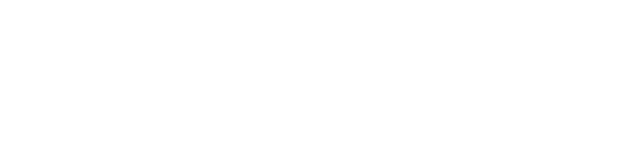
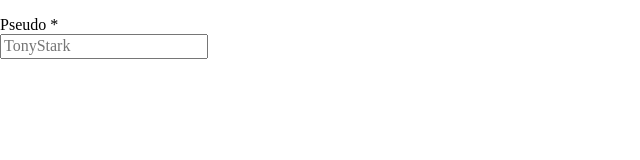
Before and after one commit to Cindoushka/Nuit-de-l-info, a website: page elements html/formulaire.html in a window 1280 px wide. Shown: the whole page, without its empty margins (0-640 px from the left). Drawn offline with nearby package versions, Linux system fonts and the light colour scheme; files that its build step writes are made by us from their sources; a web font is replaced by a local one.

Commit message:
add field images

```diff
--- a/elements html/formulaire.html
+++ b/elements html/formulaire.html
@@ -9,5 +9,16 @@
 </head>
 <body>
 
+    <form>
+        <p>
+            <label for="pseudo">Pseudo *</label> <br>
+            <input type="text" name="pseudo" id="pseudo" placeholder="TonyStark" required>
+        </p>
+
+        <p>
+            <label for=""
+        </p>
+    </form>
+
 </body>
 </html>
```
